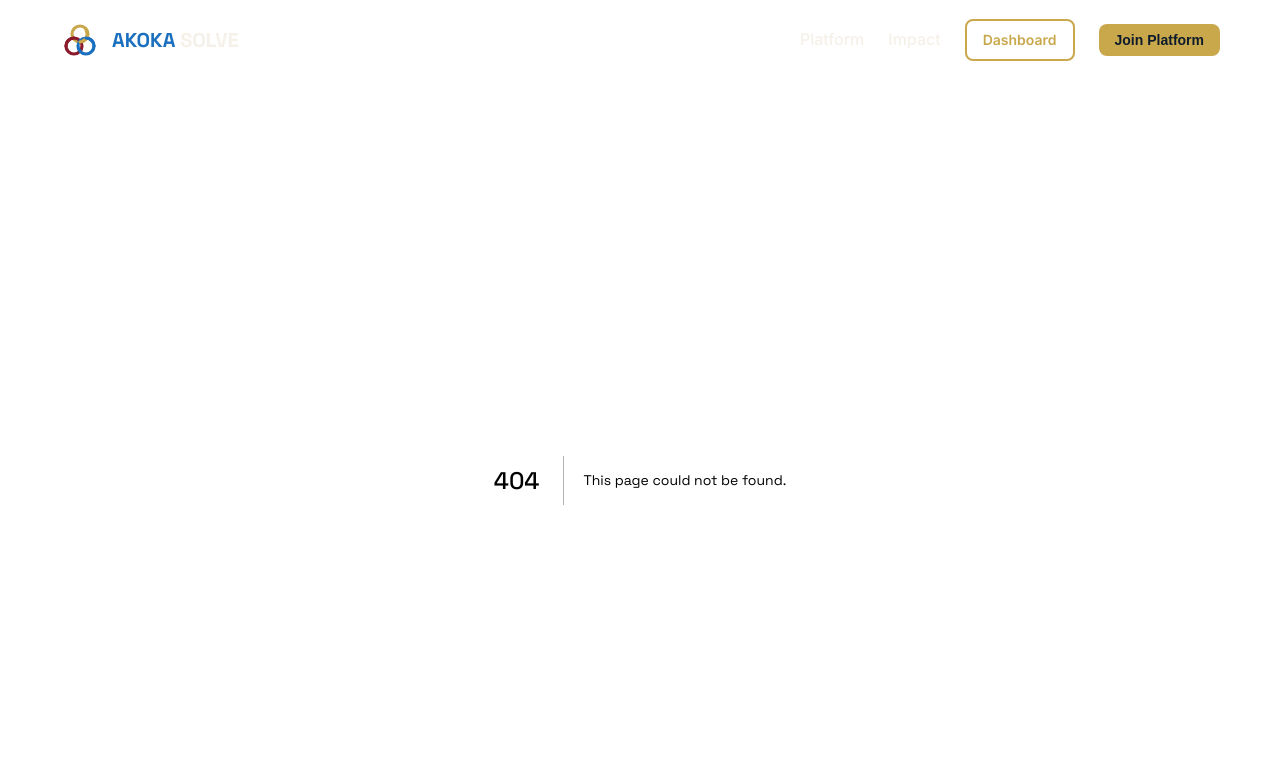
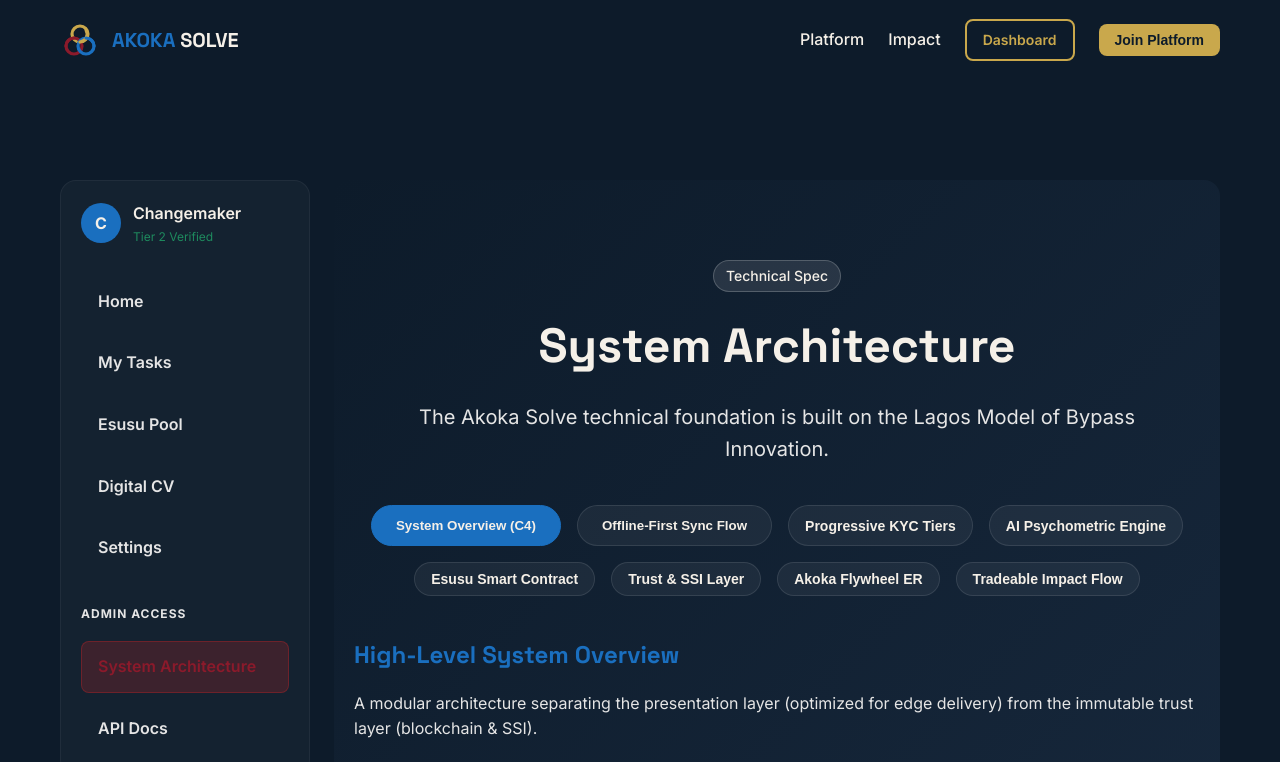
Before and after one commit to neyiO1/akoka-solve, a Next.js app: page /dashboard/architecture in a window 1280 px wide. Before the commit this address had no page. Shown: the top 762 px of the page. Built offline with nearby package versions, Linux system fonts and the light colour scheme.

Commit message:
feat: Move Architecture and API Docs to Admin Dashboard

```diff
--- a/app/architecture/page.jsx
+++ b/app/dashboard/architecture/page.jsx
@@ -157,8 +157,8 @@ export default function ArchitecturePage() {
   const [activeTab, setActiveTab] = useState("overview");
 
   return (
-    <div style={{ paddingTop: "80px" }}>
-      <SectionWrapper bg="dark" style={{ minHeight: "calc(100vh - 80px)" }}>
+    <div style={{ paddingTop: "0px" }}>
+      <SectionWrapper bg="dark" style={{ minHeight: "calc(100vh - 80px)", borderRadius: "16px" }}>
         <div style={{ textAlign: "center", marginBottom: "40px" }}>
           <span className="badge" style={{ marginBottom: "16px" }}>Technical Spec</span>
           <h1 style={{ fontSize: "3rem", marginBottom: "16px" }}>System Architecture</h1>
--- a/app/docs/page.jsx
+++ b/app/dashboard/docs/page.jsx
@@ -11,7 +11,7 @@ export default function DocsPage() {
   };
 
   return (
-    <div style={{ display: "flex", paddingTop: "80px", minHeight: "100vh", background: "var(--navy)" }}>
+    <div style={{ display: "flex", paddingTop: "0px", minHeight: "100vh", background: "var(--navy)" }}>
       {/* Sidebar Navigation */}
       <aside style={{ width: "280px", borderRight: "1px solid rgba(255,255,255,0.05)", padding: "40px 24px", position: "sticky", top: "80px", height: "calc(100vh - 80px)", overflowY: "auto", background: "rgba(13,27,42,0.5)" }}>
         <h3 style={{ fontSize: "1.125rem", color: "var(--gold)", marginBottom: "24px", textTransform: "uppercase", letterSpacing: "1px", borderBottom: "1px solid rgba(201,168,76,0.2)", paddingBottom: "12px" }}>API Reference</h3>
--- a/app/dashboard/layout.jsx
+++ b/app/dashboard/layout.jsx
@@ -19,6 +19,11 @@ export default function DashboardLayout({ children }) {
     { name: "Esusu Pool", path: "/dashboard/esusu" },
     { name: "Digital CV", path: "/dashboard/cv" },
     { name: "Settings", path: "/dashboard/settings" },
+  ];
+
+  const adminLinks = [
+    { name: "System Architecture", path: "/dashboard/architecture" },
+    { name: "API Docs", path: "/dashboard/docs" },
   ];
 
   return (
@@ -76,6 +81,30 @@ export default function DashboardLayout({ children }) {
               </Link>
             );
           })}
+
+          <div style={{ marginTop: "20px", marginBottom: "8px", fontSize: "0.75rem", fontWeight: 700, color: "var(--grey-light)", textTransform: "uppercase", letterSpacing: "1px" }}>Admin Access</div>
+
+          {adminLinks.map((item, i) => {
+            const isActive = pathname === item.path;
+            return (
+              <Link key={`admin-${i}`} href={item.path} style={{
+                background: isActive ? "rgba(220, 38, 38, 0.2)" : "transparent",
+                color: isActive ? "var(--crimson)" : "var(--grey-light)",
+                border: `1px solid ${isActive ? "rgba(220, 38, 38, 0.3)" : "transparent"}`,
+                padding: "12px 16px",
+                borderRadius: "8px",
+                textAlign: "left",
+                fontWeight: 600,
+                cursor: "pointer",
+                transition: "all 0.2s ease"
+              }}
+              onMouseEnter={(e) => e.target.style.background = "rgba(255,255,255,0.05)"}
+              onMouseLeave={(e) => e.target.style.background = isActive ? "rgba(220, 38, 38, 0.2)" : "transparent"}
+              >
+                {item.name}
+              </Link>
+            );
+          })}
         </div>
 
         {/* Main Feed Area */}
--- a/components/Footer.jsx
+++ b/components/Footer.jsx
@@ -28,8 +28,6 @@ export default function Footer() {
               <h4 style={{ color: "var(--cream)", marginBottom: "16px" }}>Platform</h4>
               <ul style={{ listStyle: "none", padding: 0, display: "flex", flexDirection: "column", gap: "8px" }}>
                 <li><Link href="/" style={{ color: "var(--grey-light)", fontSize: "0.875rem" }}>Home</Link></li>
-                <li><Link href="/architecture" style={{ color: "var(--grey-light)", fontSize: "0.875rem" }}>Architecture</Link></li>
-                <li><Link href="/docs" style={{ color: "var(--grey-light)", fontSize: "0.875rem" }}>API Docs</Link></li>
               </ul>
             </div>
           </div>
```
